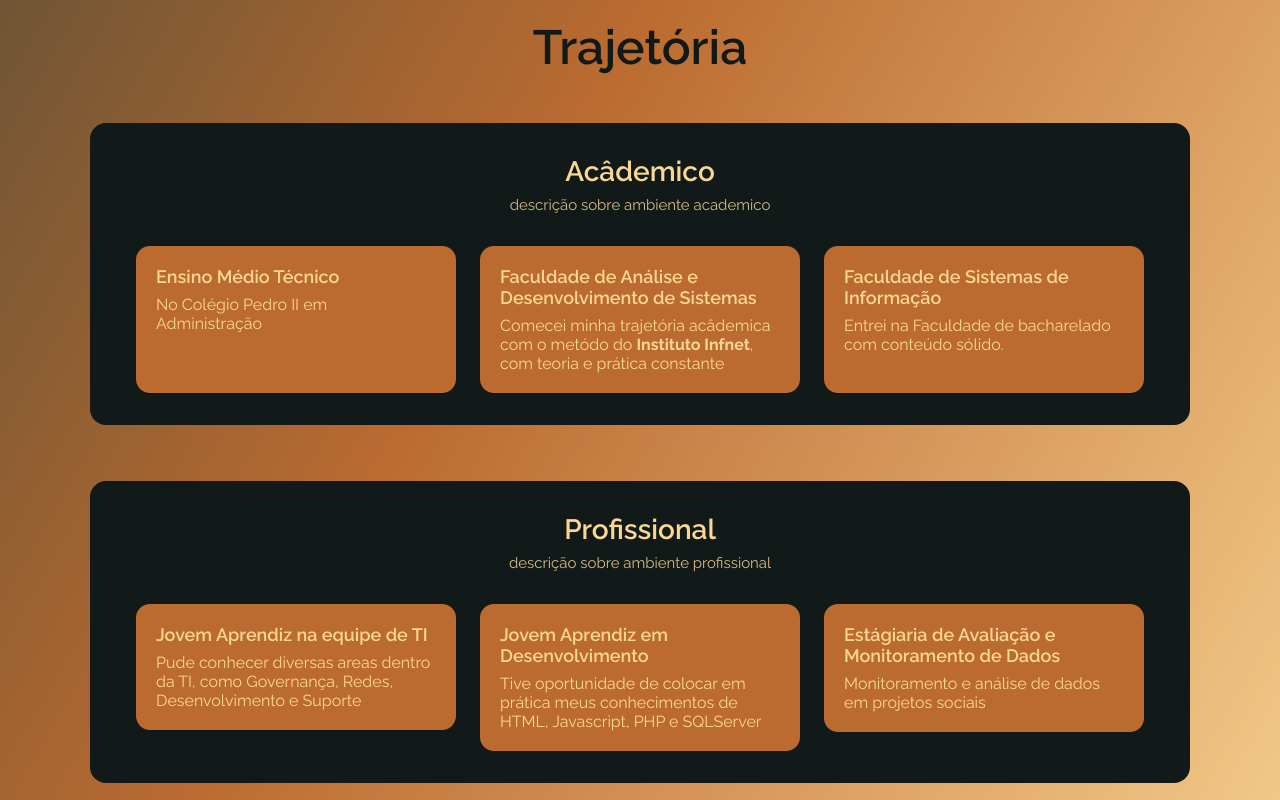
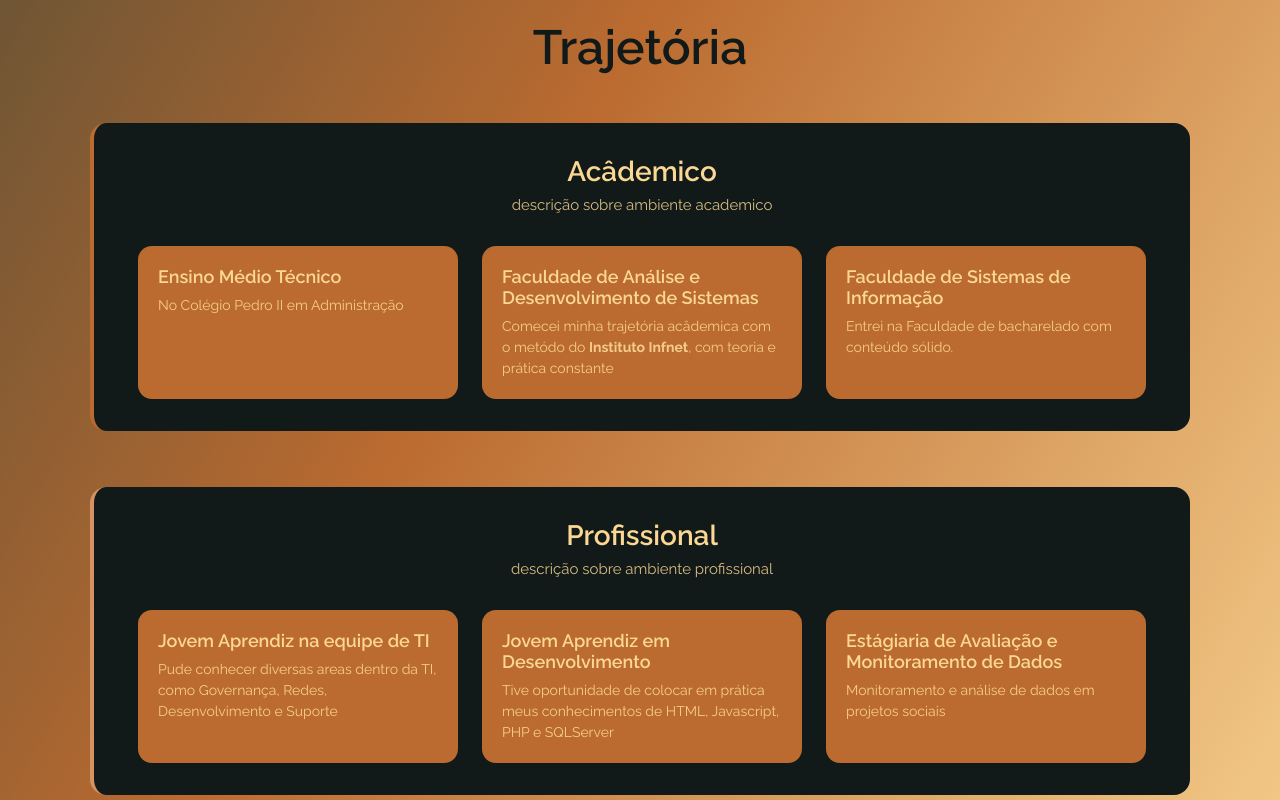
Before and after one commit to gabrielaguedes12/portfolio-moon, a React (Create React App) app: page / in a window 1280 px wide. Shown: the part 1060-1860 px from the top of the page. Built offline with nearby package versions, Linux system fonts and the light colour scheme.

Commit message:
trajetoria modificado

```diff
--- a/src/components/Trajectory/Trajectory.scss
+++ b/src/components/Trajectory/Trajectory.scss
@@ -71,21 +71,21 @@
     box-shadow: 0 12px 30px rgba(0, 0, 0, 0.35);
   }
 
-    .ensinoMedio,
-    .faculdadeInfnet,
-    .faculdadeUnisuam {
-        background-color: $moon-purple;
-        border-radius: 12px;
-        width: auto;
-    }
+   .cardAcademico p,
+  .cardProfissional p {
+    font-size: 14px;
+    line-height: 1.5;
+    opacity: 0.9;
+    text-align: left;
+  }
+   .academico {
+    border-left: 4px solid $moon-purple;
+  }
 
-    .emgepron,
-    .ntlTecnologia,
-    .cieds {
-        background-color: $moon-purple;
-        border-radius: 12px;
-        height: 30%;
-    }
+  .trabalho {
+    border-left: 4px solid lighten($moon-purple, 15%);
+  }
+
 
     @media (max-width: 768px) {
         .cardAcademico,
```
